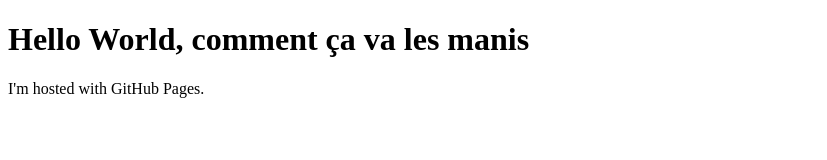
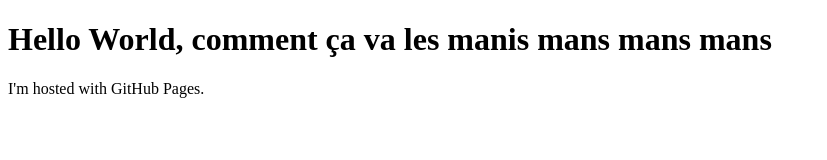
Before and after one commit to clembomp/clembomp.github.io, a plain HTML site: page index.html in a window 1280 px wide. Shown: the whole page, without its empty margins (0-827 px from the left). Drawn offline with Linux system fonts and the light colour scheme.

Commit message:
Update index.html

```diff
--- a/index.html
+++ b/index.html
@@ -1,7 +1,7 @@
 <!DOCTYPE html>
 <html>
 <body>
-<h1>Hello World, comment ça va les manis</h1>
+<h1>Hello World, comment ça va les manis mans mans mans</h1>
 <p>I'm hosted with GitHub Pages.</p>
 </body>
 </html>
```
